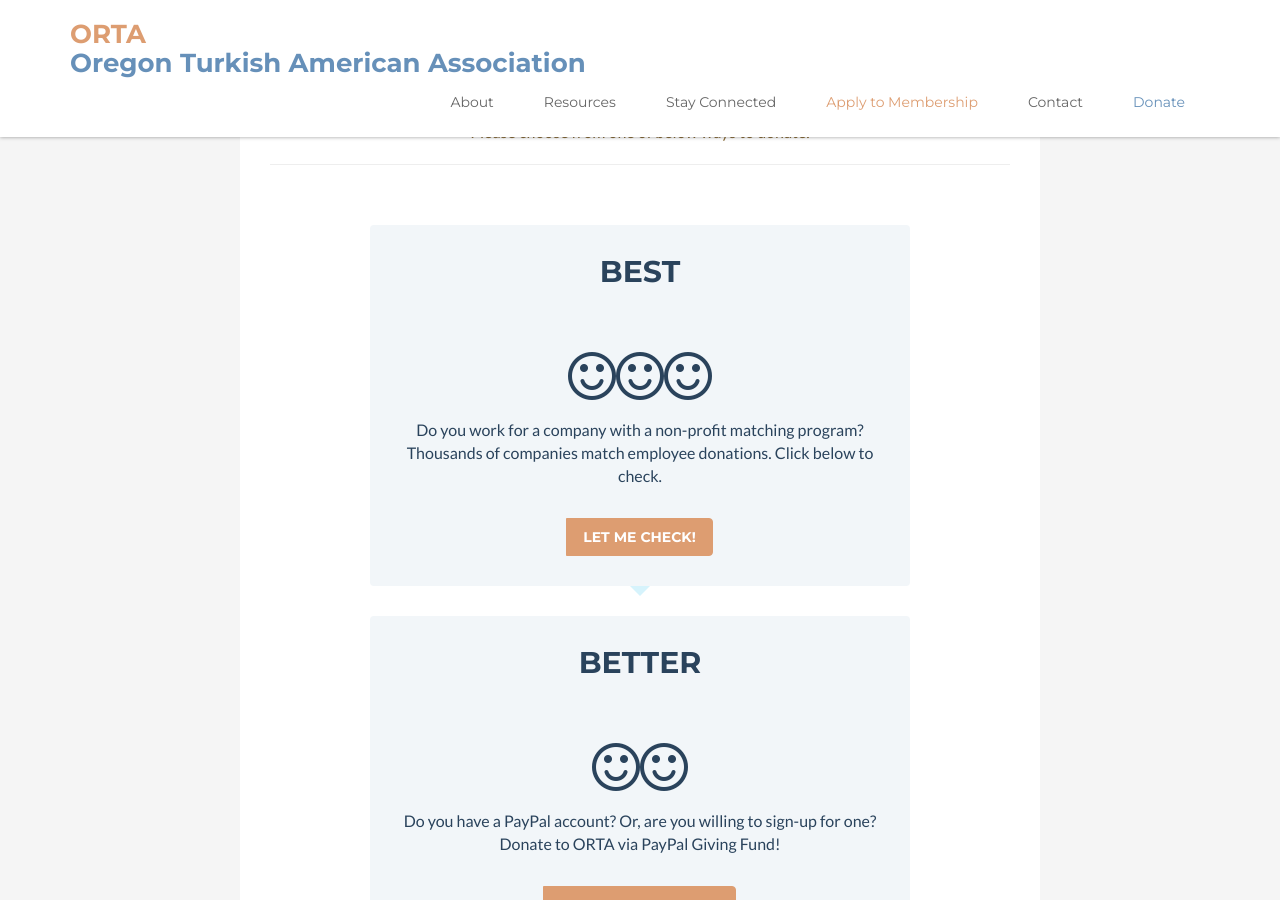
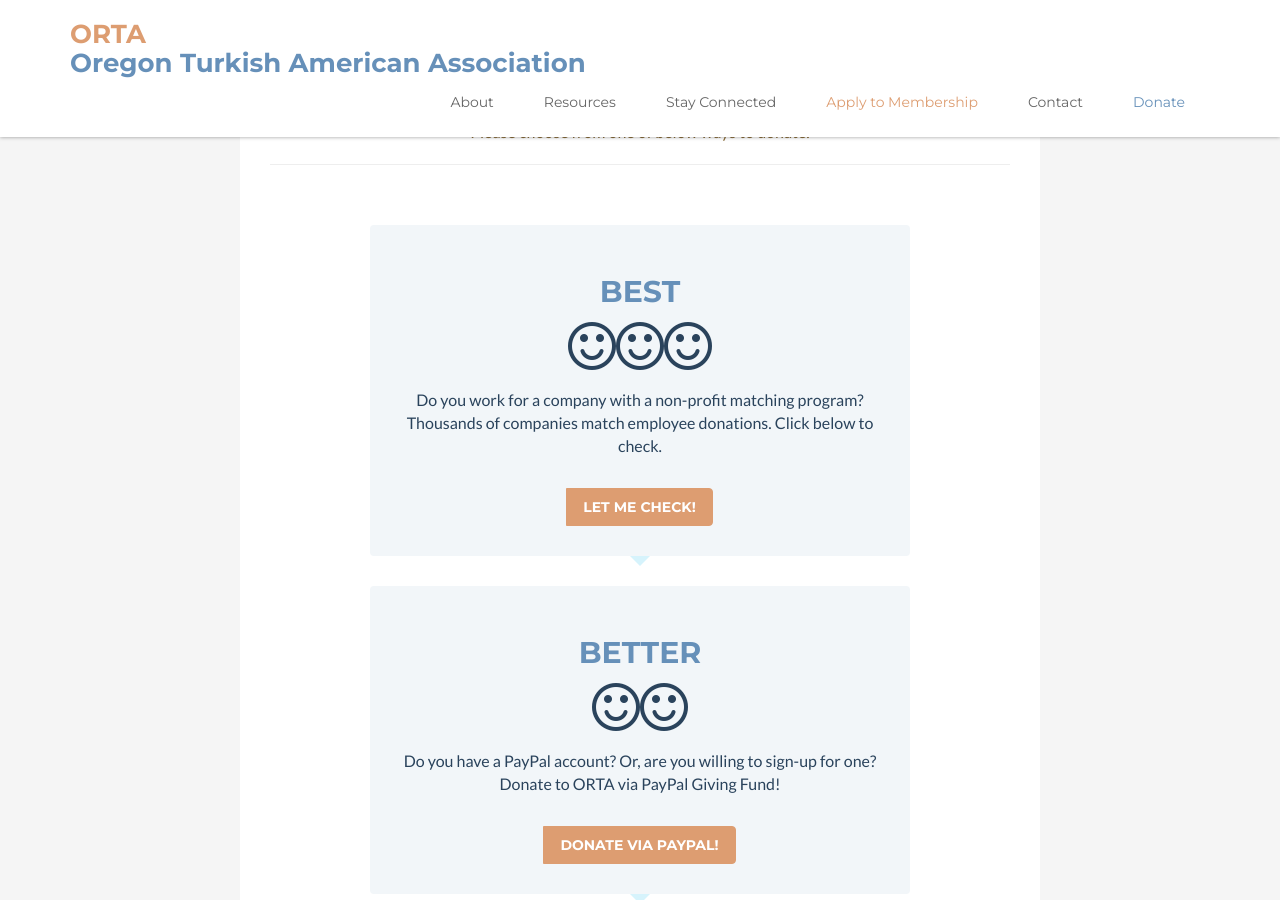
Before and after one commit to ortapdx/ortapdx.github.io, a Jekyll site: the page built from index.html, in a window 1280 px wide and 900 px high, scrolled down 1960 px. Built offline with Jekyll 4.4.1, drawn with Linux system fonts in a browser that asks for light colours; nearby versions of some CDN libraries; comment, search, counter and statistics services are not loaded.

Commit message:
Update index.html

```diff
--- a/index.html
+++ b/index.html
@@ -162,27 +162,27 @@ layout: default
       </div><!--//info-->
       <div class="cta-container">
         <div class="speech-bubble">
-          <h2 class="title text-center">BEST</h2>
+          <h2 class="text-center">BEST</h2>
           <div class="icon-holder  text-center"><i class="fa fa-smile-o"></i><i class="fa fa-smile-o"></i><i class="fa fa-smile-o"></i></div>
           <p class="intro">Do you work for a company with a non-profit matching program? Thousands of companies match employee donations. Click below to check.</p>
           <div class="input-group-btn">
-              <button type="submit" onsubmit="window.open('https://tinyurl.com/y454hc52', 'popupwindow', 'scrollbars=yes,width=600,height=400');return true" class="button btn btn-cta-secondary">Let Me Check!</button>
+              <button onclick="window.open('https://tinyurl.com/y454hc52', 'popupwindow', 'scrollbars=yes,width=600,height=400');return true" class="button btn btn-cta-secondary">Let Me Check!</button>
            </div><!-- /btn-group -->
         </div><!--//speech-bubble 1-->
          <div class="speech-bubble">
-          <h2 class="title text-center">BETTER</h2>
+          <h2 class="text-center">BETTER</h2>
           <div class="icon-holder  text-center"></i><i class="fa fa-smile-o"></i><i class="fa fa-smile-o"></i></div>
           <p class="intro">Do you have a PayPal account? Or, are you willing to sign-up for one? Donate to ORTA via PayPal Giving Fund!</p>
           <div class="input-group-btn">
-             <button type="submit" onsubmit="window.open('http://paypal.com/us/fundraiser/charity/3662311', 'popupwindow', 'scrollbars=yes,width=800,height=600');return true"  class="button btn btn-cta-secondary">Donate via PayPal!</button>
+             <button onclick="window.open('http://paypal.com/us/fundraiser/charity/3662311', 'popupwindow', 'scrollbars=yes,width=800,height=600');return true"  class="button btn btn-cta-secondary">Donate via PayPal!</button>
           </div><!-- /btn-group -->
         </div><!--//speech-bubble 2-->
          <div class="speech-bubble">
-          <h2 class="title text-center">GOOD</h2>
+          <h2 class="text-center">GOOD</h2>
           <div class="icon-holder  text-center"><i class="fa fa-smile-o"></i></div>
           <p class="intro">Donate to ORTA using your Debit or Credit Card!</p>
           <div class="input-group-btn">
-              <button type="submit" onsubmit="window.open('https://www.paypal.com/cgi-bin/webscr?cmd=_s-xclick&hosted_button_id=GRG4X3LPQDCSW&source=url', 'popupwindow', 'scrollbars=yes,width=800,height=600');return true" class="button btn btn-cta-secondary">Donate using your card!</button>
+              <button onclick="window.open('https://www.paypal.com/cgi-bin/webscr?cmd=_s-xclick&hosted_button_id=GRG4X3LPQDCSW&source=url', 'popupwindow', 'scrollbars=yes,width=800,height=600');return true" class="button btn btn-cta-secondary">Donate using your card!</button>
               <br>
               <img src="images/btn_donateCC_LG.gif"/>
           </div><!-- /btn-group -->
```
